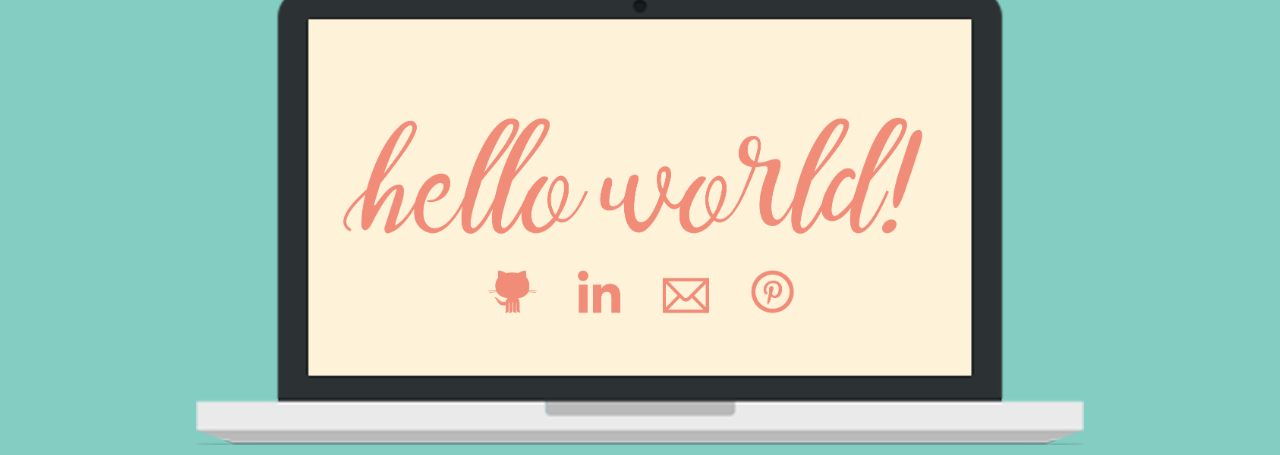
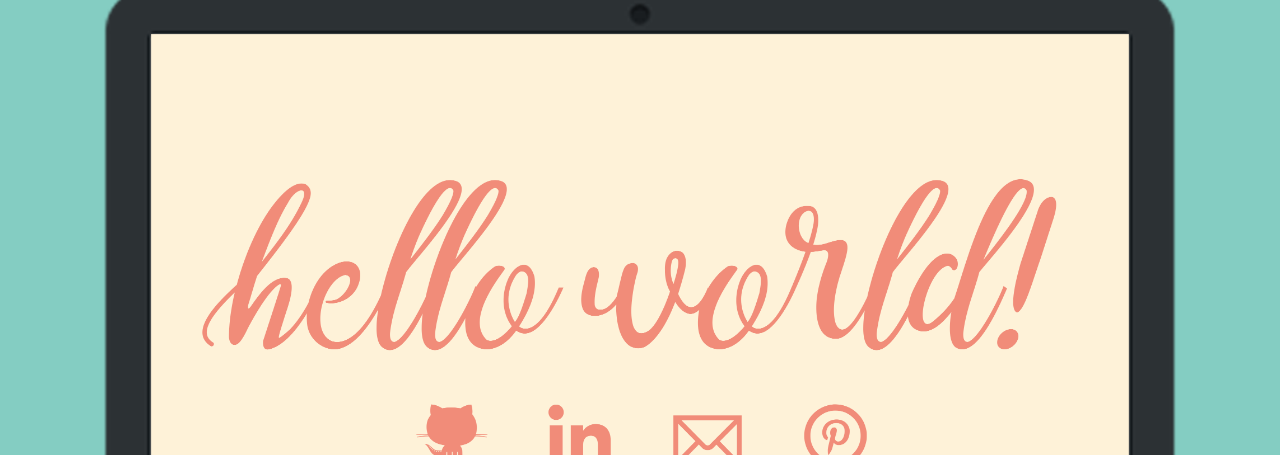
Before and after one commit to shreyasahoo/shreyasahoo.github.io, a plain HTML site: page index.html in a window 1280 px wide. Shown: the part 188-643 px from the top of the page. Drawn offline with nearby package versions, Linux system fonts and the light colour scheme.

Commit message:
edit mac

```diff
--- a/main.css
+++ b/main.css
@@ -18,7 +18,6 @@ body {
     text-align: justify;
     font-family: 'Open Sans Condensed', sans-serif;
     font-size: 20px;
-    margin: 0px 100px 10px 100px;
     font-weight: lighter;
     background-color: #84cdc2;
     color: white;
@@ -76,7 +75,7 @@ div.navbar-default > div.container
 
 /* INDEX */
 #mac {
-    max-width: 80%;
+    max-width: 100%;
     height: auto;
     display: block;
     margin-left: auto;
```
